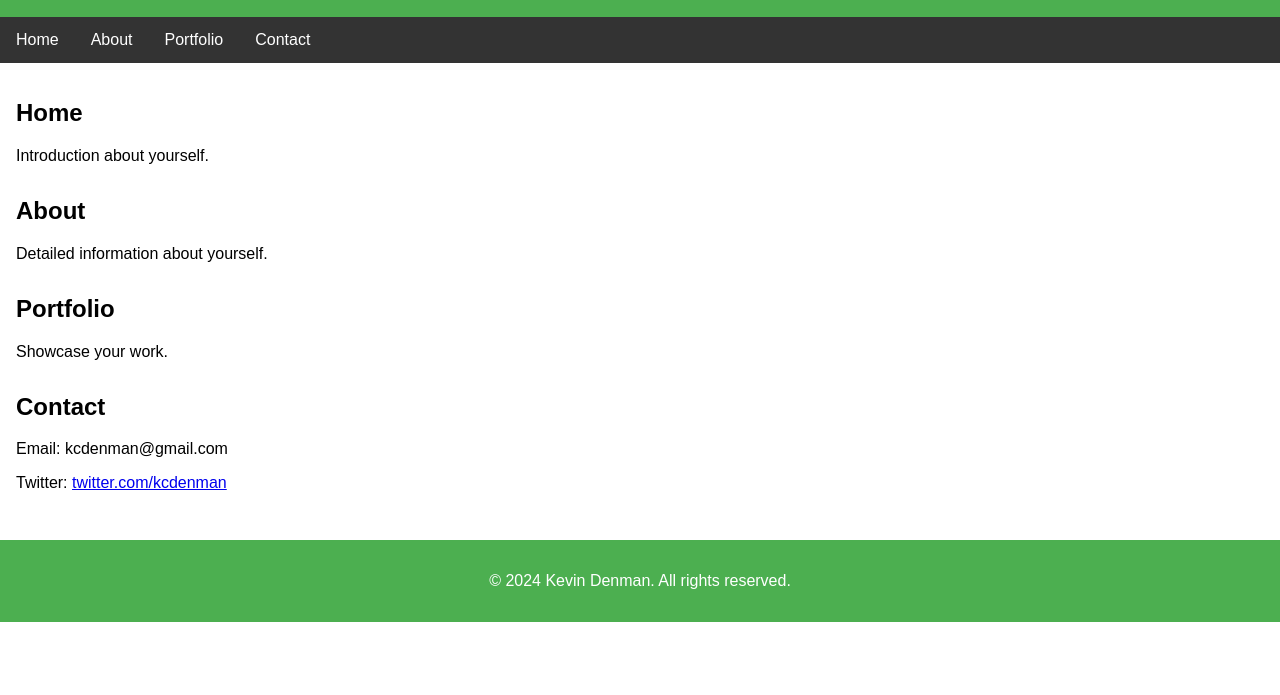
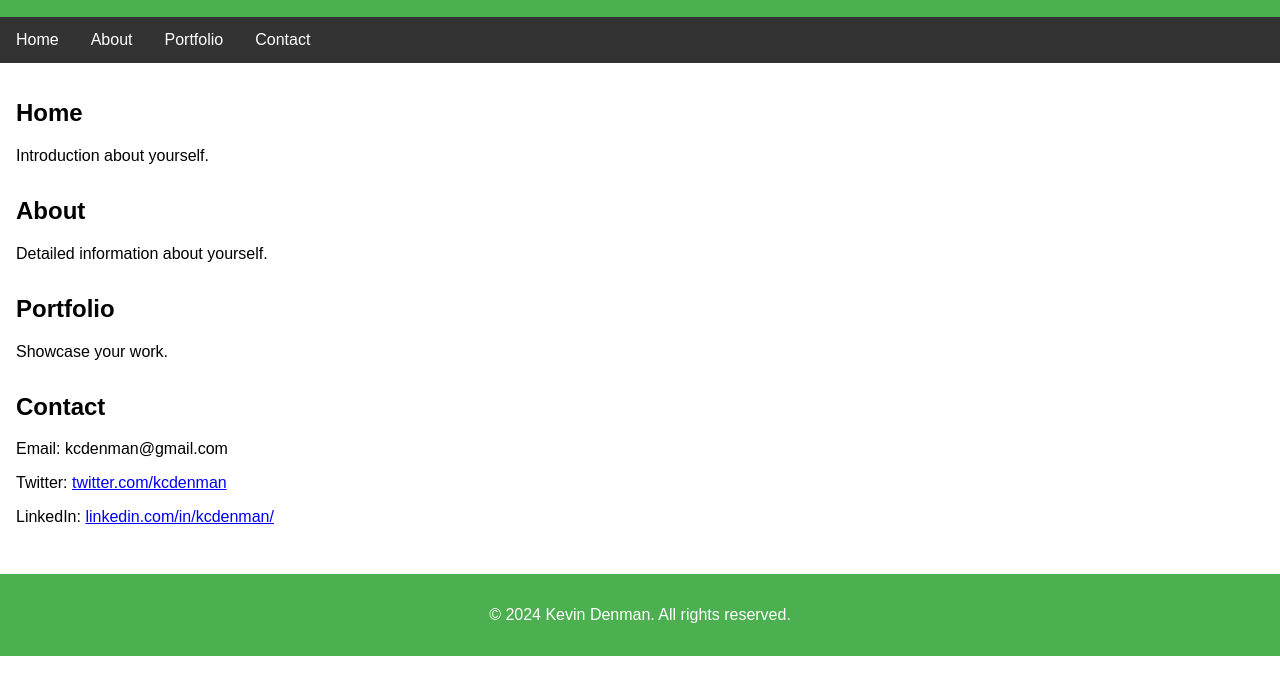
Before and after one commit to kcdenman/mywebsite, a plain HTML site: page index.html in a window 1280 px wide. Shown: the part 95-790 px from the top of the page. Drawn offline with Linux system fonts and the light colour scheme.

Commit message:
Update index.html

```diff
--- a/index.html
+++ b/index.html
@@ -37,6 +37,7 @@
             <h2>Contact</h2>
             <p>Email: kcdenman@gmail.com</p>
             <p>Twitter: <a href="https://twitter.com/kcdenman" target="_blank" rel="noopener noreferrer">twitter.com/kcdenman</a> </p>
+            <p>LinkedIn: <a href="https://www.linkedin.com/in/kcdenman/" target="_blank" rel="noopener noreferrer">linkedin.com/in/kcdenman/</a> </p>
 
         </section>
     </main>
```
